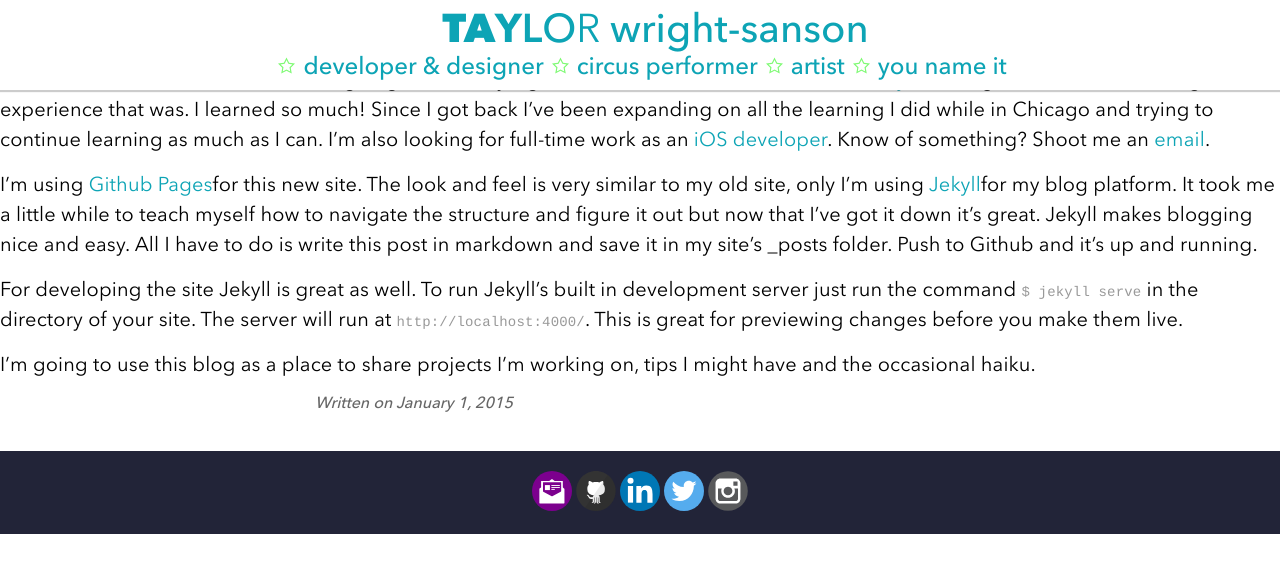
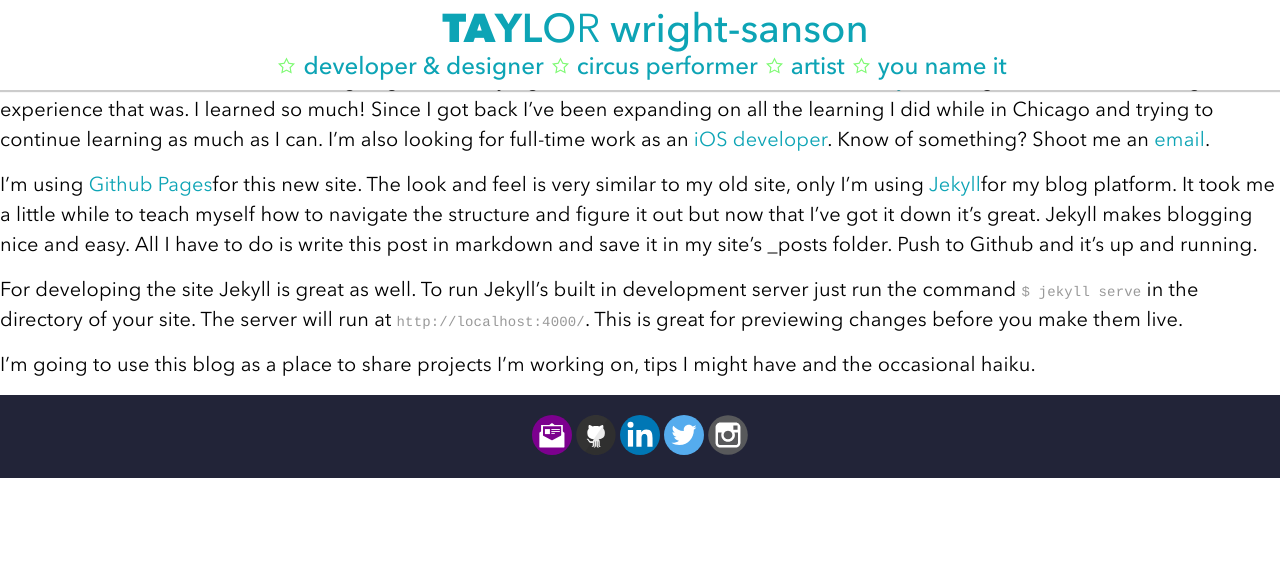
Before and after one commit to Xeaza/xeaza.github.io, a Jekyll site: the page built from _posts/2015-01-01-Happy-New-Year.md, in a window 1280 px wide. Shown: the top 573 px of the page. Built offline with Jekyll 4.4.1, drawn with Linux system fonts in a browser that asks for light colours.

Commit message:
Making dates show up correctly in posts

```diff
--- a/_layouts/post.html
+++ b/_layouts/post.html
@@ -10,9 +10,9 @@
 	{{ content }}
 	</div>
 
-	<div class="date">
+	<!-- <div class="date">
 	 Written on {{ page.date | date: "%B %-d, %Y" }}
-	</div>
+	</div> -->
 
 	<!-- {% include disqus.html disqus_identifier=page.disqus_identifier %} -->
 </article>
--- a/blog.html
+++ b/blog.html
@@ -17,7 +17,7 @@
 			</div>
 			<br>
 			<div class="date">
-	 		Written on {{ page.date | date: "%B %-d, %Y" }}
+	 		Written on {{ post.date | date: "%B %-d, %Y" }}
 			</div>
 		</section>
   {% endfor %}
--- a/index.html
+++ b/index.html
@@ -20,7 +20,9 @@
             <div class="entry">
               {{ post.content | truncatewords:500}}
             </div>
-
+            <div class="date">
+   Written on {{ post.date | date: "%B %-d, %Y" }}
+  </div>
             <!-- <a href="{{ site.baseurl }}{{ post.url }}" class="read-more">Read More</a> -->
         {% endfor %}
       </div>
--- a/style.scss
+++ b/style.scss
@@ -136,7 +136,7 @@
 .date {
   font-style: italic;
   color: $gray;
-  padding: 0px 0px 40px 0px;
+  padding: 40px 0px;
   max-width: 650px;
   margin: auto;
 }
```
